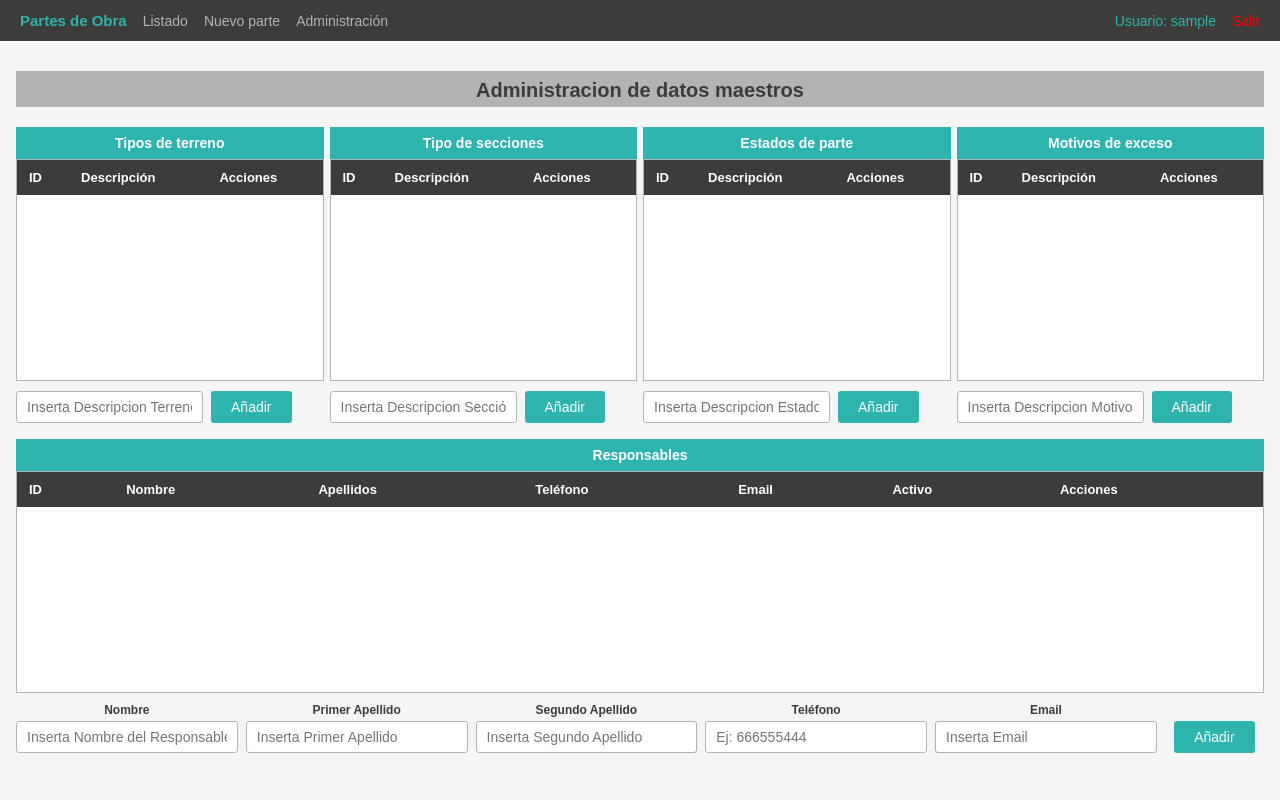
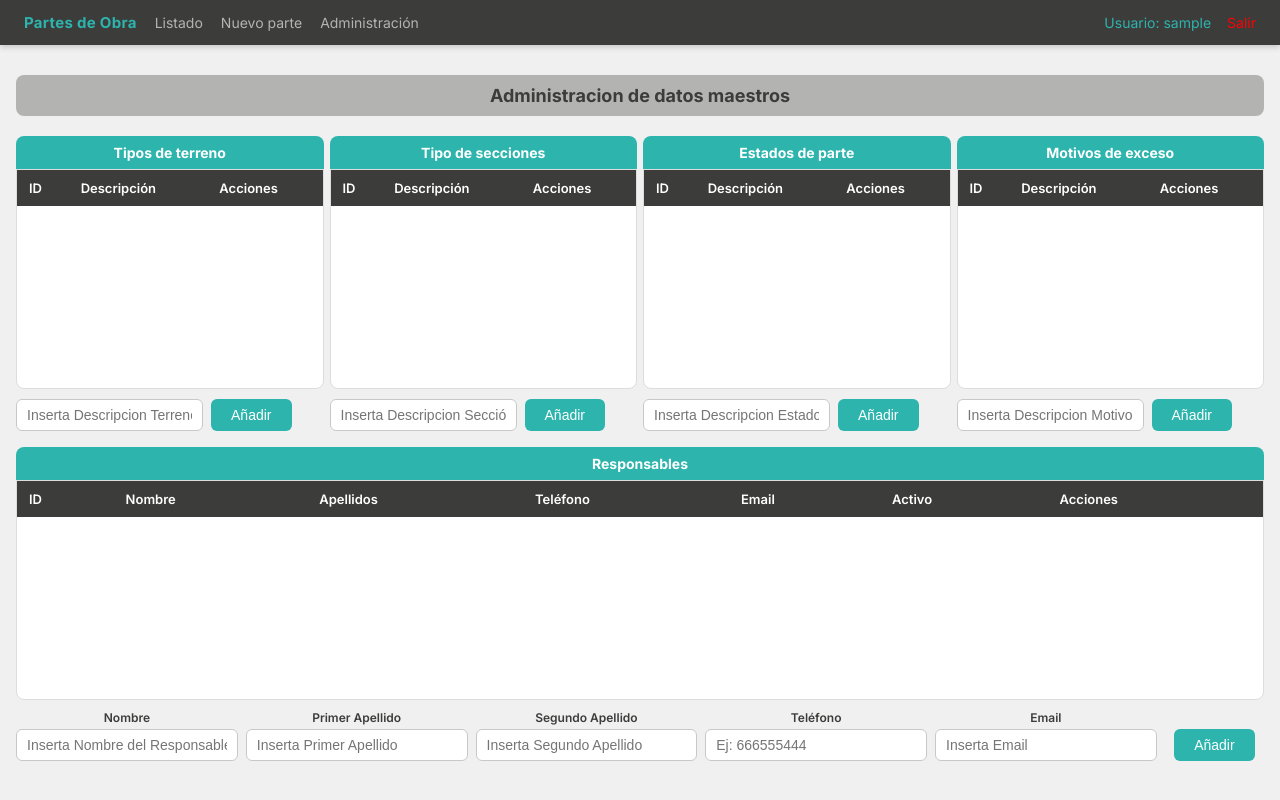
Before and after one commit to miguelrm81/app_partes, a Flask app: page /admin in a window 1280 px wide. Run offline with Flask 3, Linux system fonts and the light colour scheme; the visitor is signed in with stand-in values (Sample User, id 1); data that the repository does not hold is empty.

Commit message:
mejora visual con acabados mas modernos y redondeados y reducir a 12 la tabla del listado del index

```diff
--- a/routes/parte_obra_routes.py
+++ b/routes/parte_obra_routes.py
@@ -79,7 +79,7 @@ def index():
     estado_id = request.args.get('estado_id')
     responsable_id = request.args.get('responsable_id')
     pagina = request.args.get('pagina', 1, type=int)
-    reg_x_pagina = 15
+    reg_x_pagina = 12
     total_partes = contar_partes(parte_numero, fecha_parte, estado_id, responsable_id)
     total_paginas = (total_partes + reg_x_pagina - 1) // reg_x_pagina
     partes = obtener_partes(parte_numero, fecha_parte, estado_id, responsable_id, pagina, reg_x_pagina)
--- a/static/styles.css
+++ b/static/styles.css
@@ -1,21 +1,27 @@
+@import url('https://fonts.googleapis.com/css2?family=Inter:wght@400;500;600;700&display=swap');
 
 body {
-  font-family: Arial, sans-serif;
+  font-family: 'Inter', Arial, sans-serif;
   font-size: 14px;
-  background-color: #f5f5f5;
+  background-color: #f0f0f0;
   color: #3C3C3B;
   margin: 0;
   padding: 0;
 }
 
-/* NAVEGACIÓN */
+*, *::before, *::after {
+  box-sizing: border-box;
+}
+
+/* NAVEGACION */
 
 nav {
   display: flex;
   justify-content: space-between;
   align-items: center;
   background-color: #3C3C3B;
-  padding: 12px 20px;
+  padding: 13px 24px;
+  box-shadow: 0 2px 6px rgba(0,0,0,0.18);
 }
 
 .nav-left,
@@ -25,7 +31,7 @@ nav {
 }
 
 .nav-left a {
-  margin-right: 16px;
+  margin-right: 18px;
 }
 
 .nav-right span {
@@ -44,8 +51,9 @@ nav a:hover {
 
 nav .logo {
   color: #2DB4AD;
-  font-weight: bold;
+  font-weight: 700;
   font-size: 15px;
+  letter-spacing: 0.3px;
 }
 
 nav span {
@@ -94,27 +98,27 @@ nav span {
   padding: 8px 14px;
   margin: 0;
   text-align: center;
+  border-radius: 8px 8px 0 0;
 }
 
 .contenedor-admin h1 {
   text-align: center;
   margin-bottom: 20px;
   color: #3C3C3B;
-  font-weight: bold;
-  font-size: 20px;
+  font-weight: 700;
+  font-size: 18px;
   background-color: #B3B4B2;
-  height: 20px;
-  padding: 8px 0;
-
+  padding: 10px 0;
+  border-radius: 8px;
 }
-
 
 .contenedor-tabla {
   height: 220px;
   overflow-y: auto;
-  border: 1px solid #B3B4B2;
+  border: 1px solid #ddd;
   background-color: white;
   margin-bottom: 10px;
+  border-radius: 0 0 8px 8px;
 }
 
 .contenedor-tabla td {
@@ -136,14 +140,16 @@ nav span {
   padding: 0 16px;
 }
 
-/* TÍTULO DE PÁGINA */
+/* TITULO DE PAGINA */
 h1 {
-  font-size: 20px;
+  font-size: 18px;
   color: #3C3C3B;
+  font-weight: 700;
   margin-bottom: 20px;
   text-align: center;
   background-color: #B3B4B2;
-  padding: 5px 10px;
+  padding: 10px 10px;
+  border-radius: 8px;
 }
 
 h2 {
@@ -152,6 +158,7 @@ h2 {
   background-color: #2DB4AD;
   padding: 8px 14px;
   margin: 0;
+  border-radius: 8px 8px 0 0;
 }
 
 h3 {
@@ -175,7 +185,7 @@ h3 {
 label {
   display: block;
   font-size: 12px;
-  font-weight: bold;
+  font-weight: 600;
   margin-bottom: 4px;
   color: #3C3C3B;
 }
@@ -186,40 +196,39 @@ input[type="time"],
 input[type="number"],
 input[type="email"],
 input[type="password"],
-select
-{
+select {
   width: 80%;
   padding: 7px 10px;
-  border: 1px solid #B3B4B2;
-  border-radius: 3px;
+  border: 1px solid #C8C9C7;
+  border-radius: 6px;
   font-size: 14px;
   color: #3C3C3B;
   background-color: white;
   margin-bottom: 8px;
+  transition: border-color 0.15s;
 }
 
 input.campo-error,
 input[type="number"].campo-error {
   background-color: #fdeaea;
   border-color: red;
-
 }
 
 select.campo-error {
   background-color: #fdeaea;
   border-color: red;
-
 }
 
 textarea {
   width: 98%;
   padding: 7px 5px;
-    border: 1px solid #B3B4B2;
-    border-radius: 3px;
+  border: 1px solid #C8C9C7;
+  border-radius: 6px;
   font-size: 14px;
   color: #3C3C3B;
   background-color: white;
   margin-bottom: 12px;
+  transition: border-color 0.15s;
 }
 
 input:focus,
@@ -295,10 +305,12 @@ textarea {
   border: none;
   padding: 8px 20px;
   font-size: 14px;
-  border-radius: 3px;
+  font-weight: 500;
+  border-radius: 6px;
   cursor: pointer;
   text-decoration: none;
   display: inline-block;
+  transition: background-color 0.15s;
 }
 
 .btn-verde:hover {
@@ -341,16 +354,35 @@ th {
   text-align: left;
   padding: 10px 12px;
   font-size: 13px;
+  font-weight: 600;
 }
 
 td {
   padding: 8px 9px;
-  border-bottom: 1px solid #e5e5e5;
+  border-bottom: 1px solid #ececec;
   font-size: 13px;
 }
 
 tr:hover td {
-  background-color: #f9f9f9;
+  background-color: #f7f9f9;
+}
+
+/* Columnas cortas del listado: ocupar menos y cuadrar con cabecera */
+table th:nth-child(9),
+table td:nth-child(9),
+table th:nth-child(10),
+table td:nth-child(10),
+table th:nth-child(11),
+table td:nth-child(11) {
+  width: 58px;
+  min-width: 58px;
+  max-width: 58px;
+  text-align: center;
+}
+
+
+td:last-child {
+  white-space: nowrap;
 }
 
 /* BOTONES DENTRO DE LA TABLA */
```
Also changed, not shown: other parts of static/styles.css (+73 -54 lines), templates/index.html (+6 -6 lines), 1 other file. Lines whose indentation alone changed are shown as unchanged.
